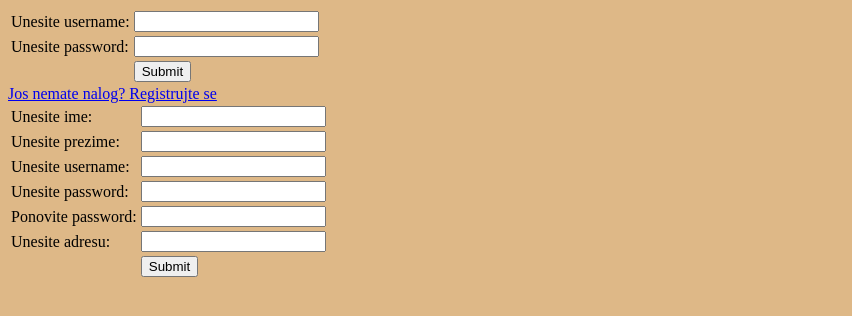
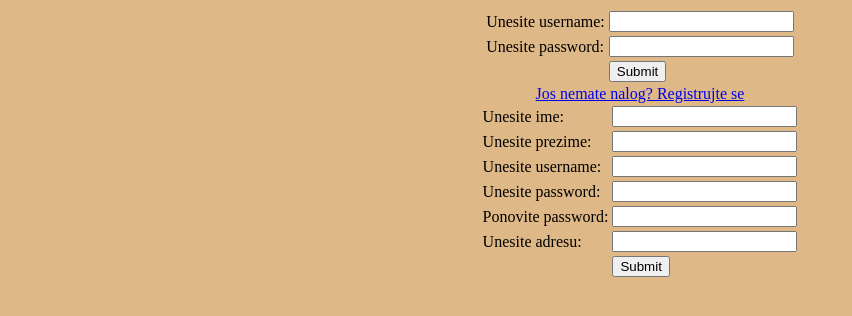
Before and after one commit to Luka729/Web2Projekat, an Angular app in the folder Web2Projekat/: page / in a window 1280 px wide. Shown: the top 316 px of the page, without its empty margins (0-852 px from the left). Built offline with nearby package versions, Linux system fonts and the light colour scheme.

Commit message:
Ubacena pozadina i forme stavljene na centar

```diff
--- a/Web2Projekat/src/app/pocetnaStrana/logovanje/logovanje.component.html
+++ b/Web2Projekat/src/app/pocetnaStrana/logovanje/logovanje.component.html
@@ -1,5 +1,5 @@
 <form>
-    <table>
+    <table align="center">
         <tr>
             <td>
                 <label>Unesite username:</label>
@@ -30,7 +30,7 @@
         </tr>
 
     </table>
-    <nav>
+    <nav align="center">
         <a routerLink="/registrovanje">Jos nemate nalog? Registrujte se</a>
     </nav>
 </form>
--- a/Web2Projekat/src/app/pocetnaStrana/registrovanje/registrovanje.component.html
+++ b/Web2Projekat/src/app/pocetnaStrana/registrovanje/registrovanje.component.html
@@ -1,5 +1,5 @@
 <form>
-    <table>
+    <table align="center">
         <tr>
             <td>
                 <label>Unesite ime:</label>
```
